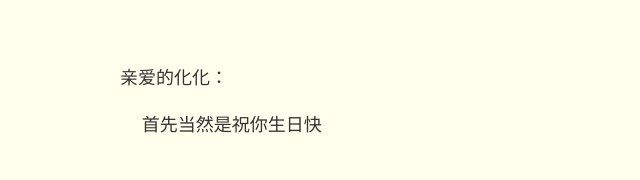
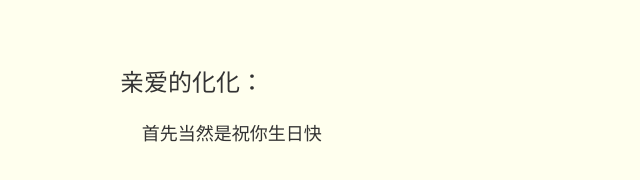
Before and after one commit to nooorris/bdwpfm, a plain HTML site: page index3.html in a window 1280 px wide. Shown: the whole page, without its empty margins (0-640 px from the left). Drawn offline with Linux system fonts and the light colour scheme.

Commit message:
font size and position

```diff
--- a/css/default.css
+++ b/css/default.css
@@ -9,9 +9,9 @@ body{margin:0;padding:0;background:#ffe;font-size:12px;overflow:auto；backgroun
 #loveu{padding:5px;font-size:22px;margin-top:80px;margin-right:120px;text-align:right;display:none}
 #loveu .signature{margin-top:10px;font-size:20px;font-style:italic}
 #clickSound{display:none}
-#code{face="STXingkai";float:left;margin-left:120px;margin-top:30px;width:500px;height:500px;color:#333;font-family:"Consolas","Monaco","Bitstream Vera Sans Mono","Courier New","sans-serif";font-size:18px}
+#code{face="STXingkai";float:left;margin-left:120px;margin-top:30px;width:900px;height:500px;color:#333;font-family:"Consolas","Monaco","Bitstream Vera Sans Mono","Courier New","sans-serif";font-size:18px}
 #code .string{color:#2a36ff}
-#code .keyword{color:#7f0055;font-weight:bold}
+#code .keyword{face="STXingkai";color:#333;font-family:"Consolas","Monaco","Bitstream Vera Sans Mono","Courier New","sans-serif";font-size:24px}
 #code .placeholder{margin-left:15px}#code .space{margin-left:7px}
 #code .comments{color:#3f7f5f}
 #copyright{margin-top:10px;text-align:center;width:100%;color:#666}
--- a/index3.html
+++ b/index3.html
@@ -28,7 +28,7 @@
 </audio>
 <div id="mainDiv">
 		<div id="code">
-			<span class="say">亲爱的化化：</span><br>
+			<span class="keyword" >亲爱的化化：</span><br>
         <span class="say"> </span><br>
         <span class="say" >&nbsp&nbsp首先当然是祝你生日快乐啦，有些遗憾不能来到你身边，亲手送上礼物和祝福，所以只能将我的心意，藏着这小小的虚拟世界里，祝你在未来的每一天里，都可以被这个世界温柔相待，远离烦恼，永远开开心心地做一个天真可爱的小仙女！</span><br>
         <span class="say">
```
